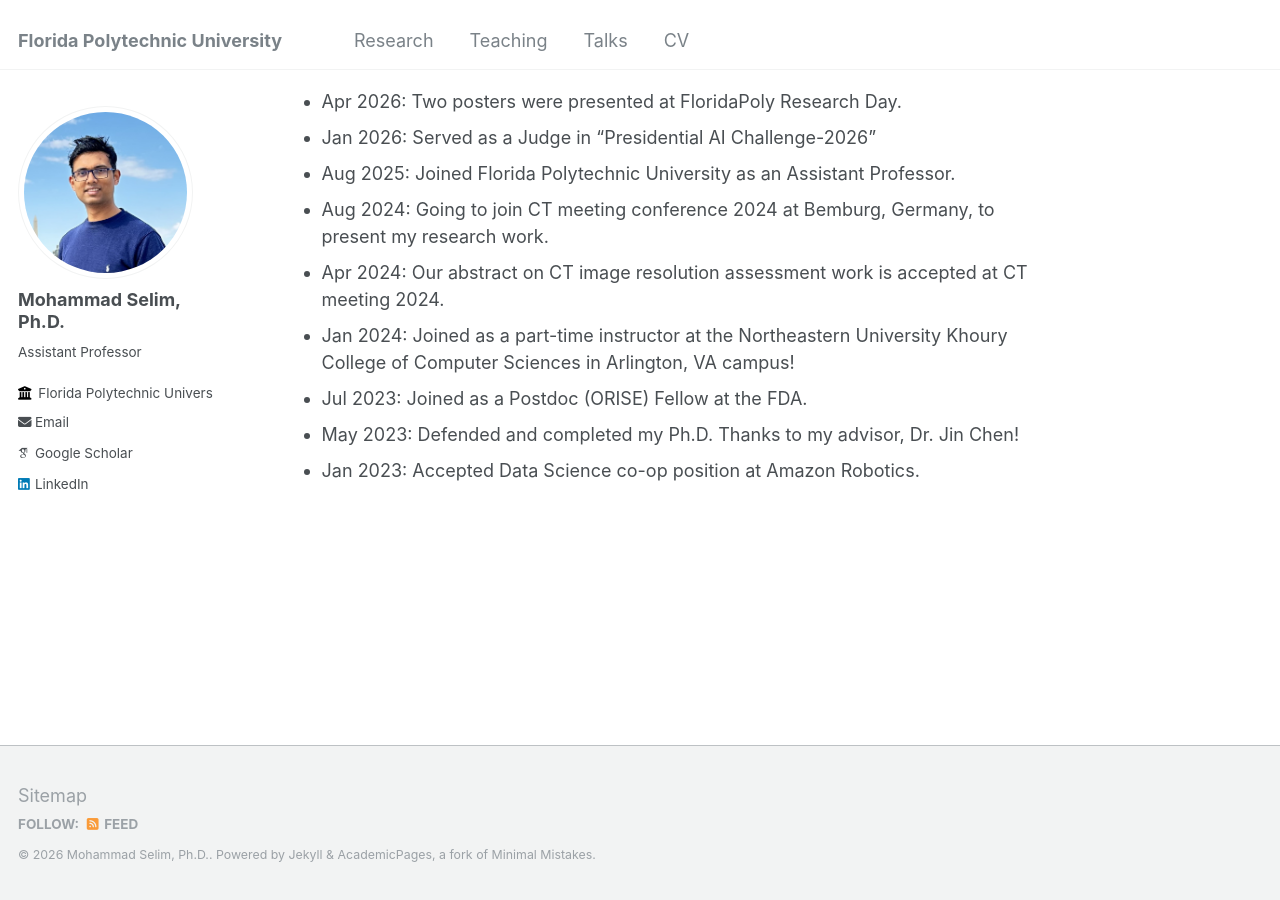
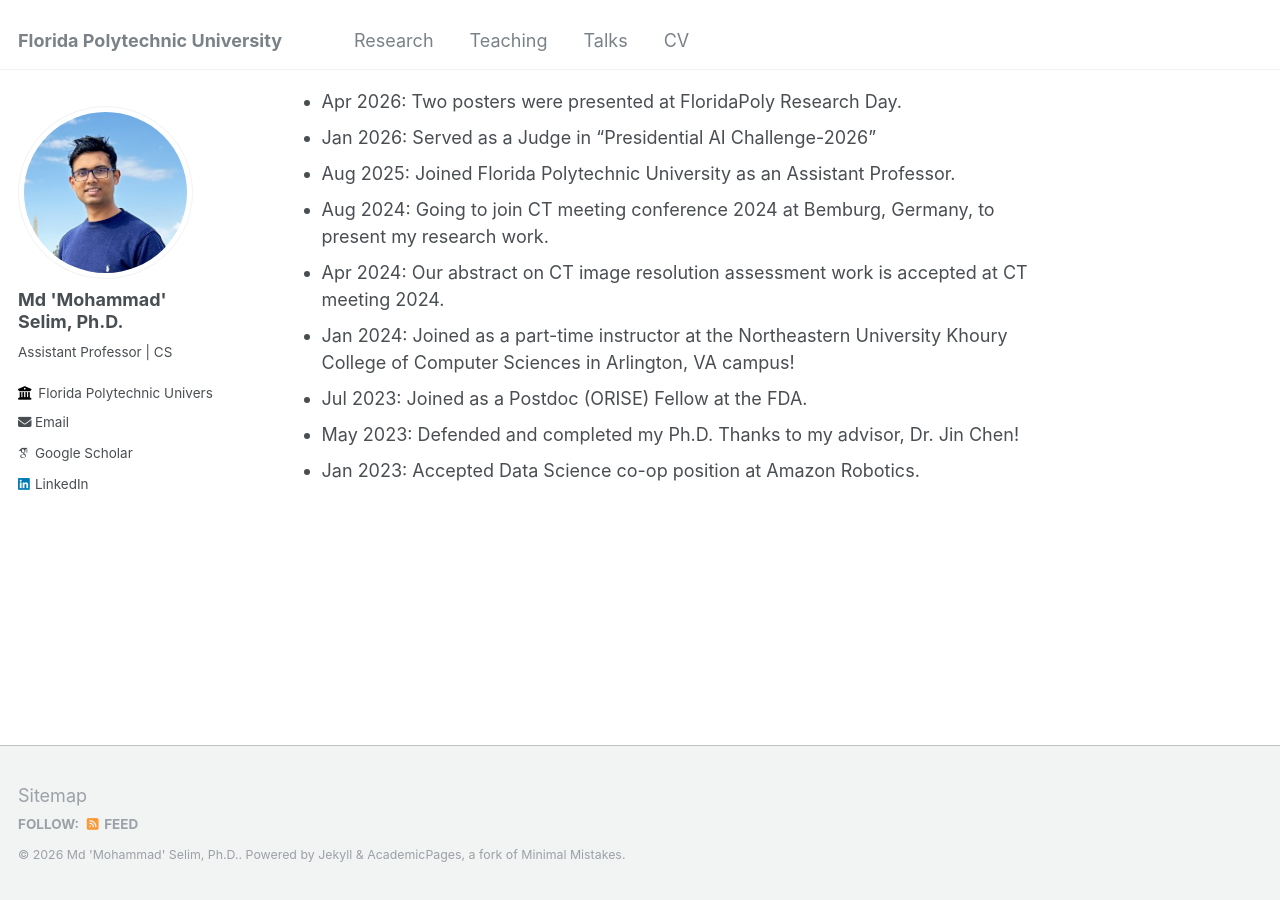
Before and after one commit to selimmd/selimmd.github.io, a Jekyll site: the page built from _pages/about.md, in a window 1280 px wide and 900 px high, scrolled down 744 px. Built offline with Jekyll 4.4.1, drawn with Linux system fonts in a browser that asks for light colours; some web fonts are replaced.

```diff
--- a/_config.yml
+++ b/_config.yml
@@ -10,7 +10,7 @@
 locale                   : "en-US"
 title                    : "Florida Polytechnic University"
 title_separator          : "-"
-name                     : &name "Mohammad Selim, Ph.D."
+name                     : &name "Md 'Mohammad' Selim, Ph.D."
 description              : &description "I am an Assistant Professor at Florida Polytechnic University."
 url                      : https://selimmd.github.io
 baseurl                  : "" # the subpath of your site, e.g. "/blog"
@@ -22,9 +22,9 @@ repository               : "selimmd/selimd.github.io"
 author:
   # Biographic information
   avatar           : "profile.jpg"
-  name             : "Mohammad Selim, Ph.D."
+  name             : "Md 'Mohammad' Selim, Ph.D."
   #pronouns         : he/his
-  bio              : "Assistant Professor"
+  bio              : "Assistant Professor | CS"
   employer         : "Florida Polytechnic University"
   # location         : "Lakeland, FL"
   # uri              : https://selimmd.github.io
```
